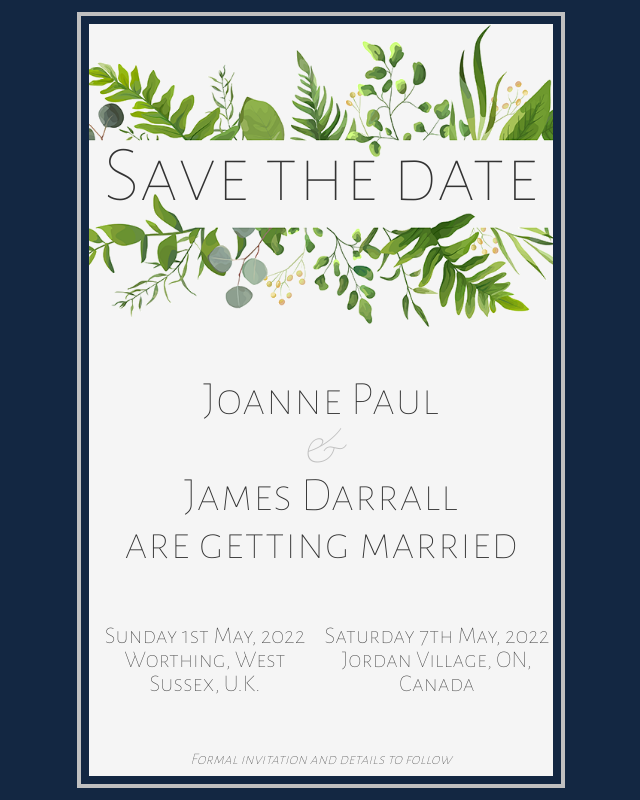
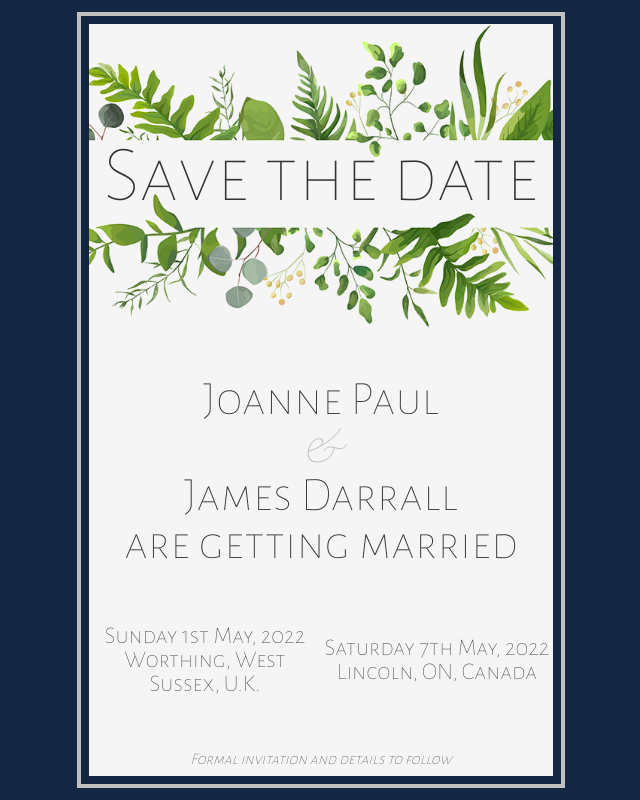
Before and after one commit to Sitecorgi/savethedate, a React (Create React App) app: page / in a window 1280 px wide. Shown: the whole page, without its empty margins (319-959 px from the left). Built offline with nearby package versions, Linux system fonts and the light colour scheme.

Commit message:
Updated ca location

```diff
--- a/src/App.js
+++ b/src/App.js
@@ -26,7 +26,7 @@ function App() {
             <div className="date">
               <p>Saturday 7th May, 2022</p>
               <p>
-                Jordan Village, ON, Canada
+                Lincoln, ON, Canada
               </p>
             </div>
           </aside>
```
